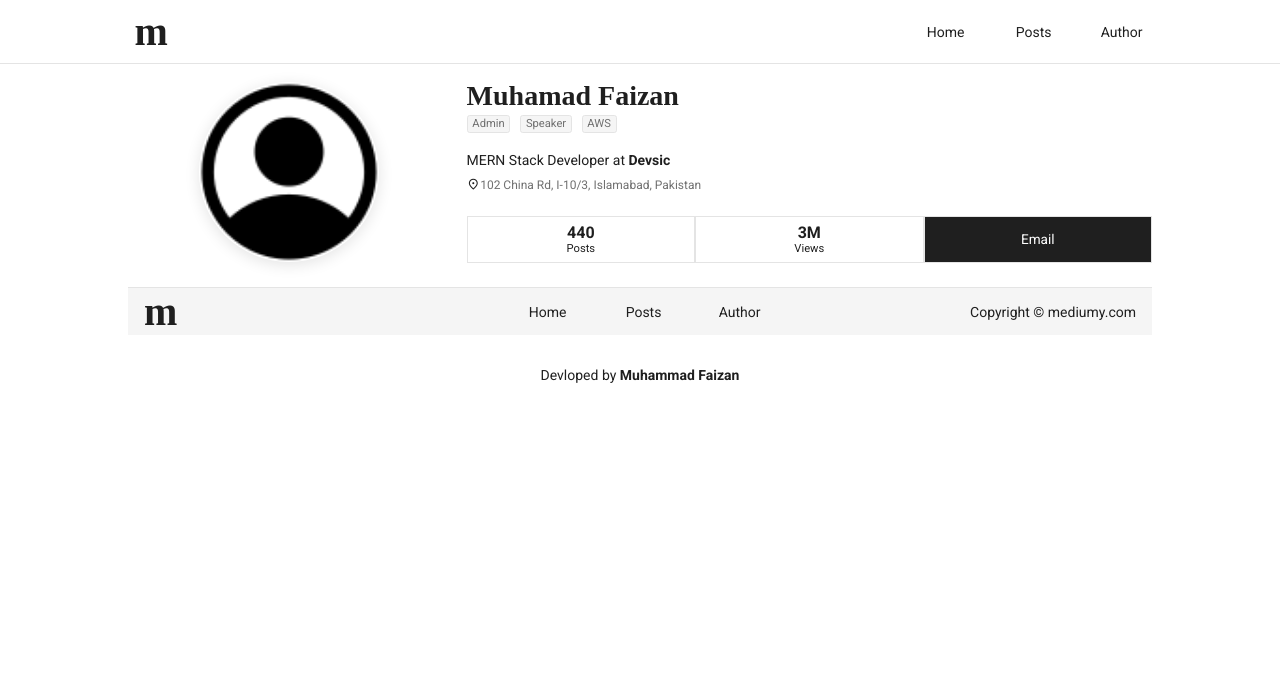
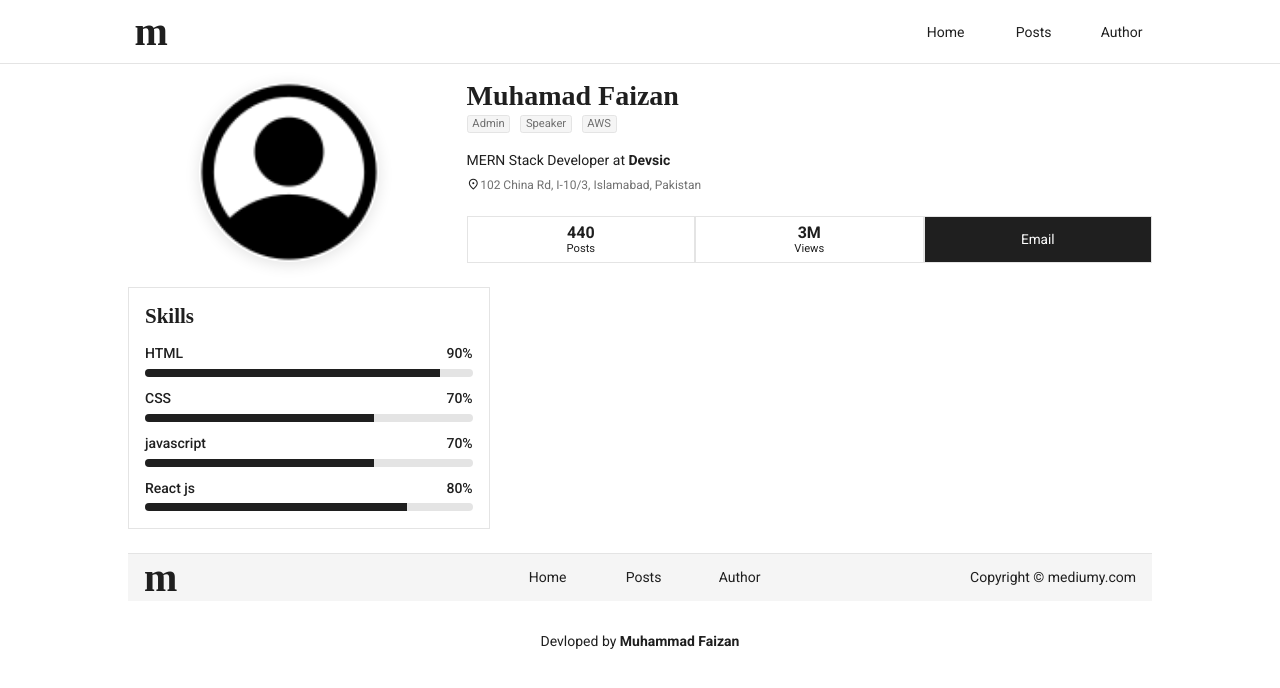
Before and after one commit to muhammadfaizan027915/mediumy, a Next.js app: page /author in a window 1280 px wide. Shown: the top 688 px of the page. Built offline with nearby package versions, Linux system fonts and the light colour scheme.

Commit message:
Skills sections of author page added.

```diff
--- a/components/heading/heading.module.css
+++ b/components/heading/heading.module.css
@@ -1,5 +1,5 @@
 .heading{
-    font-family: 'Times New Roman', Times, serif;
+    font-family: var(--times);
     font-size: 1.8rem;
     border-bottom: 1px solid var(--gray);
     margin-bottom: 1rem;
--- a/components/profilecontainer/profilecontainer.js
+++ b/components/profilecontainer/profilecontainer.js
@@ -6,9 +6,9 @@ import style from "./profilecontainer.module.css";
 
 export default function Profilecontainer({authorProfile}) {
   return (
-    <Container className={`flex align-center ${style.profileSection}`}>
+    <div className={`flex align-center ${style.profileSection}`}>
       <Profileimage imgContainerClass={`flex center ${style.imageContiner}`} />
       <Profileinfo infoContainerClass={`${style.infoContainer}`} />
-    </Container>
+    </div>
   );
 }
--- /dev/null
+++ b/components/skill/skill.js
@@ -0,0 +1,14 @@
+import React from 'react'
+import style from './skill.module.css'
+
+export default function Skill({skill, percentage}) {
+  return (
+    <li className={style.skill}>
+      <label>
+        <span>{skill}</span>
+        <span>{`${percentage}%`}</span>
+      </label>
+      <progress value={percentage} max={100} />
+    </li>
+  );
+}
--- /dev/null
+++ b/components/skill/skill.module.css
@@ -0,0 +1,31 @@
+.skill:not(:last-child) {
+  margin-bottom: 0.8rem;
+}
+
+.skill label {
+  display: inline-flex;
+  justify-content: space-between;
+  font-weight: 500;
+}
+
+
+.skill label,
+.skill progress {
+  width: 100%;
+}
+
+.skill progress {
+  display: inline-block;
+  height: 0.5rem;
+  border-radius: 0.5rem;
+  overflow: hidden;
+  background-color: crimson;
+}
+
+.skill progress::-webkit-progress-value {
+    background-color: var(--black);
+}
+
+.skill progress::-webkit-progress-bar {
+    background-color: var(--gray);
+}
--- /dev/null
+++ b/components/skills/skills.js
@@ -0,0 +1,17 @@
+import React from "react";
+import Skill from "../skill/skill";
+import { skills } from "@/locale/skills";
+import style from './skills.module.css'
+
+export default function Skills() {
+  return (
+    <div className={style.skillsContainer}>
+      <h2>Skills</h2>
+      <ul>
+        {skills.map(({ skill, percentage }) => (
+          <Skill skill={skill} percentage={percentage} />
+        ))}
+      </ul>
+    </div>
+  );
+}
--- /dev/null
+++ b/components/skills/skills.module.css
@@ -0,0 +1,12 @@
+.skillsContainer{
+    width: 32%;
+    padding: 1rem;
+    border: 1px solid var(--gray);
+    margin-bottom: 1.5rem;
+}
+
+.skillsContainer h2{
+    font-family: var(--times);
+    margin-bottom: 1rem;
+
+}
--- /dev/null
+++ b/locale/skills.js
@@ -0,0 +1,21 @@
+export const skills = [
+  {
+    skill: "HTML",
+    percentage: 90,
+  },
+
+  {
+    skill: "CSS",
+    percentage: 70,
+  },
+
+  {
+    skill: "javascript",
+    percentage: 70,
+  },
+
+  {
+    skill: "React js",
+    percentage: 80,
+  },
+];
--- a/pages/_app.js
+++ b/pages/_app.js
@@ -9,10 +9,6 @@ export default function App({ Component, pageProps }) {
         <title>Mediumy-blog</title>
         <meta name="description" content="Blog Application, content related to programming." />
         <meta name="viewport" content="width=device-width, initial-scale=1" />
-        <link
-          rel="stylesheet"
-          href="https://fonts.googleapis.com/css2?family=Material+Symbols+Outlined:opsz,wght,FILL,GRAD@48,400,1,0"
-        />
         <link rel="icon" href="/favicon.ico" />
       </Head>
       <Layout>
--- a/pages/_document.js
+++ b/pages/_document.js
@@ -3,11 +3,16 @@ import { Html, Head, Main, NextScript } from 'next/document'
 export default function Document() {
   return (
     <Html lang="en">
-      <Head />
+      <Head>
+        <link
+          rel="stylesheet"
+          href="https://fonts.googleapis.com/css2?family=Material+Symbols+Outlined:opsz,wght,FILL,GRAD@48,400,1,0"
+        />
+      </Head>
       <body>
         <Main />
         <NextScript />
       </body>
     </Html>
-  )
+  );
 }
--- a/pages/author.js
+++ b/pages/author.js
@@ -1,12 +1,13 @@
+import React from 'react'
 import Profilecontainer from '@/components/profilecontainer/profilecontainer'
-import Profileimage from '@/components/profileimage/profileimage'
-import Profileinfo from '@/components/profileinfo/profileinfo'
-import React from 'react'
+import Container from '@/components/container/container'
+import Skills from '@/components/skills/skills';
 
 export default function Author() {
   return (
-    <>
+    <Container>
       <Profilecontainer />
-    </>
-  )
+      <Skills />
+    </Container>
+  );
 }
```
